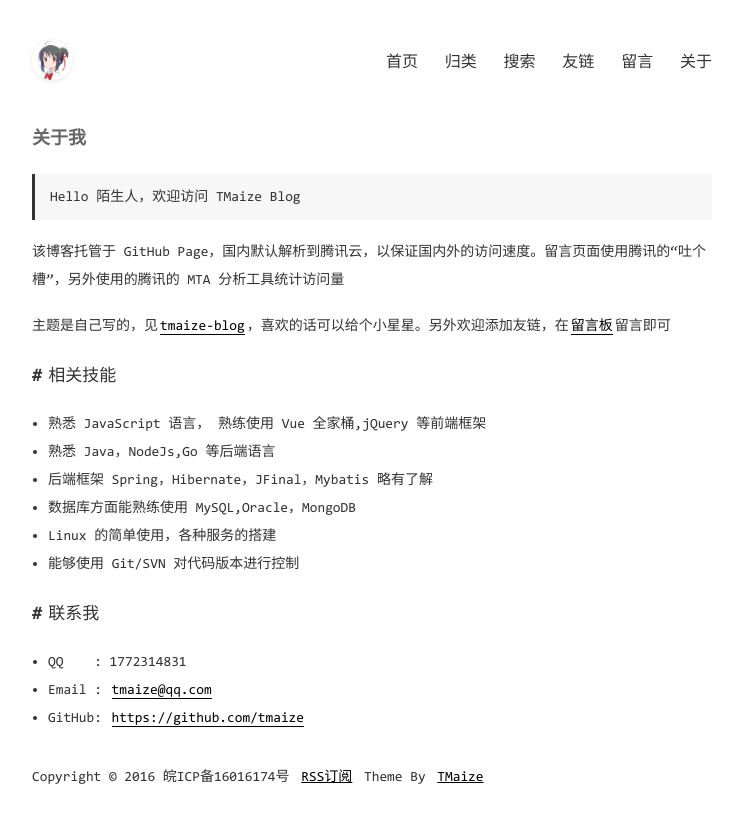
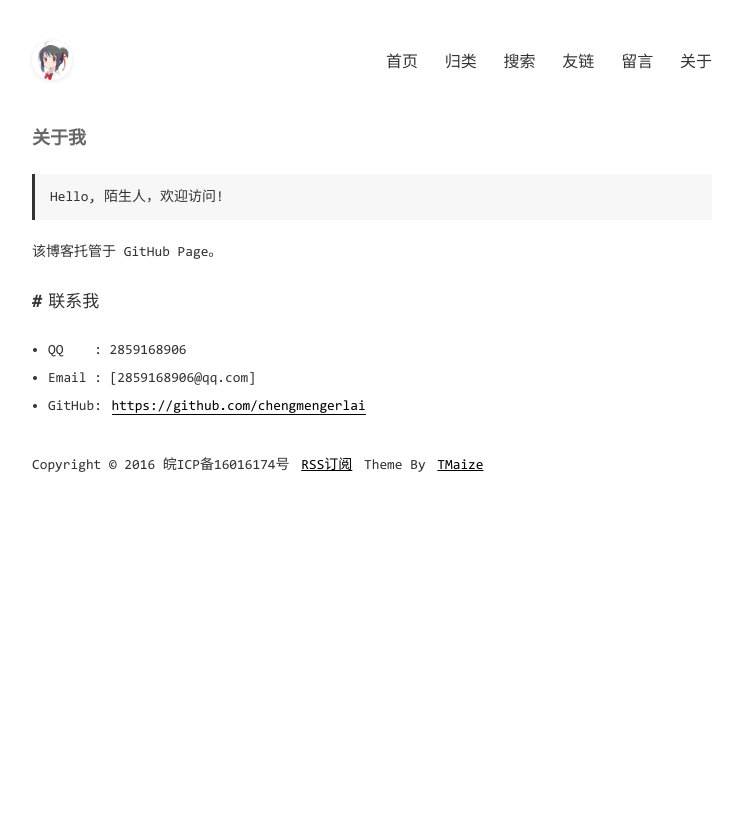
Before and after one commit to chengmengerlai/chengmengerlai.github.io, a Jekyll site: the page built from pages/about.md, in a window 1280 px wide. Shown: the top 823 px of the page, without its empty margins (268-1011 px from the left). Built offline with Jekyll 4.4.1, drawn with Linux system fonts in a browser that asks for light colours; comment, search, counter and statistics services are not loaded.

Commit message:
Update about.md

```diff
--- a/pages/about.md
+++ b/pages/about.md
@@ -3,30 +3,14 @@ layout: mypost
 title: 关于我
 ---
 
-> Hello 陌生人，欢迎访问 TMaize Blog
+> Hello, 陌生人，欢迎访问!
 
-该博客托管于 GitHub Page，国内默认解析到腾讯云，以保证国内外的访问速度。留言页面使用腾讯的“吐个槽”，另外使用的腾讯的 MTA 分析工具统计访问量
-
-主题是自己写的，见[tmaize-blog](https://github.com/TMaize/tmaize-blog)，喜欢的话可以给个小星星。另外欢迎添加友链，在[留言板](chat.html)留言即可
-
-## 相关技能
-
-- 熟悉 JavaScript 语言， 熟练使用 Vue 全家桶,jQuery 等前端框架
-
-- 熟悉 Java，NodeJs,Go 等后端语言
-
-- 后端框架 Spring，Hibernate，JFinal，Mybatis 略有了解
-
-- 数据库方面能熟练使用 MySQL,Oracle，MongoDB
-
-- Linux 的简单使用，各种服务的搭建
-
-- 能够使用 Git/SVN 对代码版本进行控制
+该博客托管于 GitHub Page。
 
 ## 联系我
 
-- QQ&nbsp;&nbsp;&nbsp;&nbsp;: 1772314831
+- QQ&nbsp;&nbsp;&nbsp;&nbsp;: 2859168906
 
-- Email&nbsp;: [tmaize@qq.com](http://mail.qq.com/cgi-bin/qm_share?t=qm_mailme&email=YBQNAQkaBSAREU4DDw0)
+- Email&nbsp;: [2859168906@qq.com]
 
-- GitHub: [https://github.com/tmaize](https://github.com/tmaize)
+- GitHub: [https://github.com/chengmengerlai](https://github.com/chengmengerlai)
```
